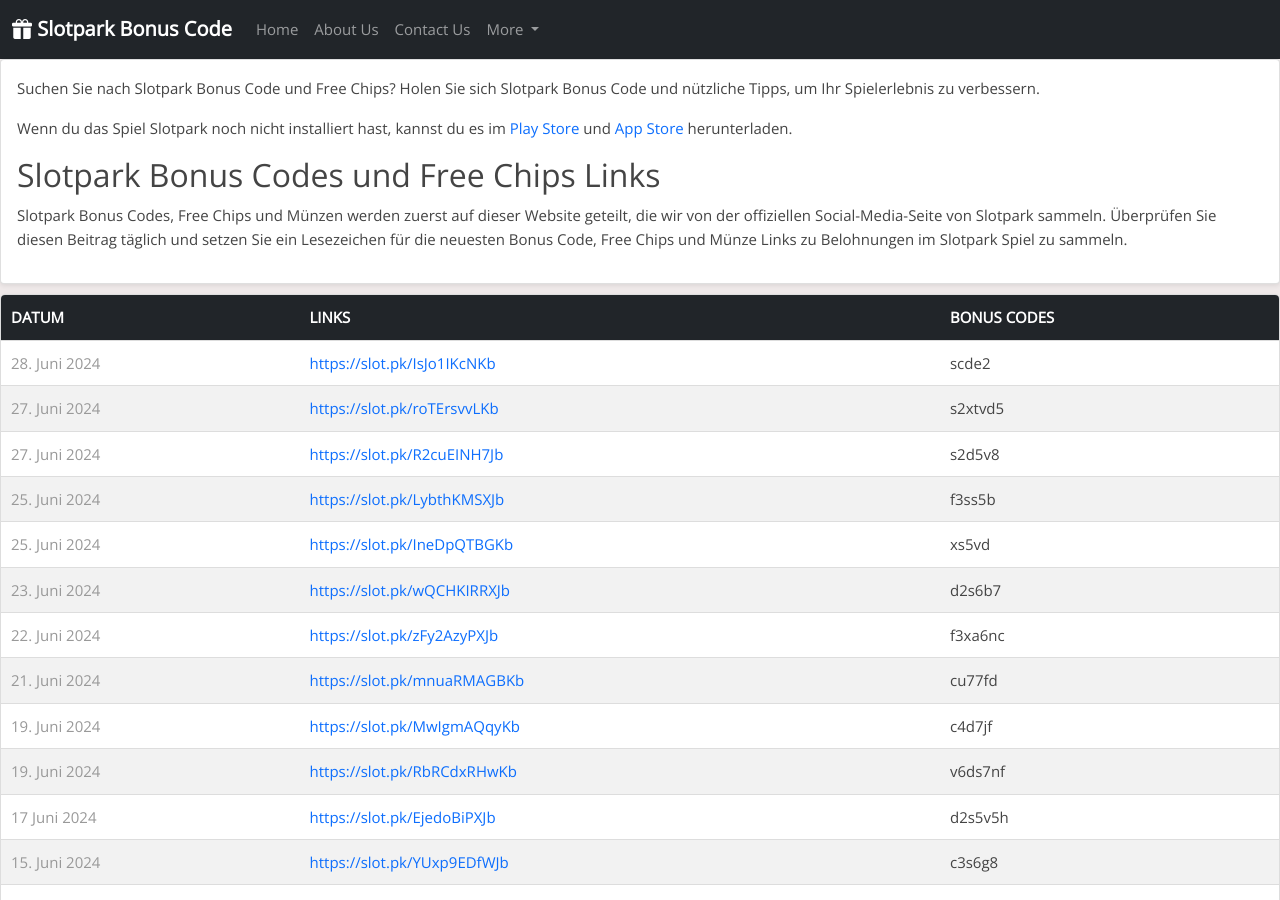
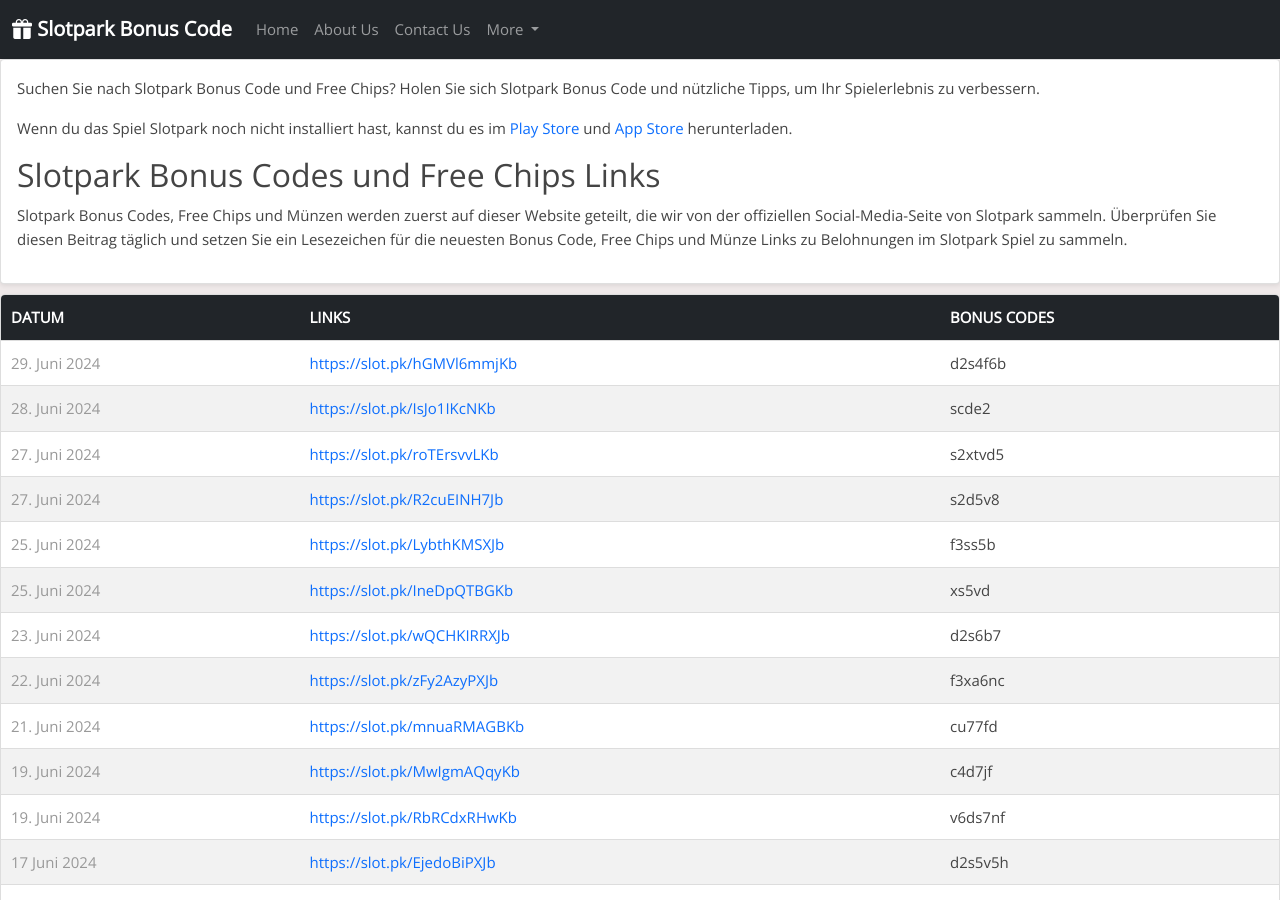
Before and after one commit to Prollad99/sbc-de, a Jekyll site: the page built from index.html, in a window 1280 px wide and 900 px high. Built offline with Jekyll 4.4.1, drawn with Linux system fonts in a browser that asks for light colours.

Commit message:
Update index.html

```diff
--- a/index.html
+++ b/index.html
@@ -38,6 +38,11 @@
     </tr>
   </thead>
   <tbody>
+<tr>
+<td class="date">29. Juni 2024</td>
+<td><a href="https://slot.pk/hGMVl6mmjKb" >https://slot.pk/hGMVl6mmjKb</a></td>
+<td>d2s4f6b</td>
+</tr>
 <tr>
 <td class="date">28. Juni 2024</td>
 <td><a href="https://slot.pk/IsJo1IKcNKb" >https://slot.pk/IsJo1IKcNKb</a></td>
```
